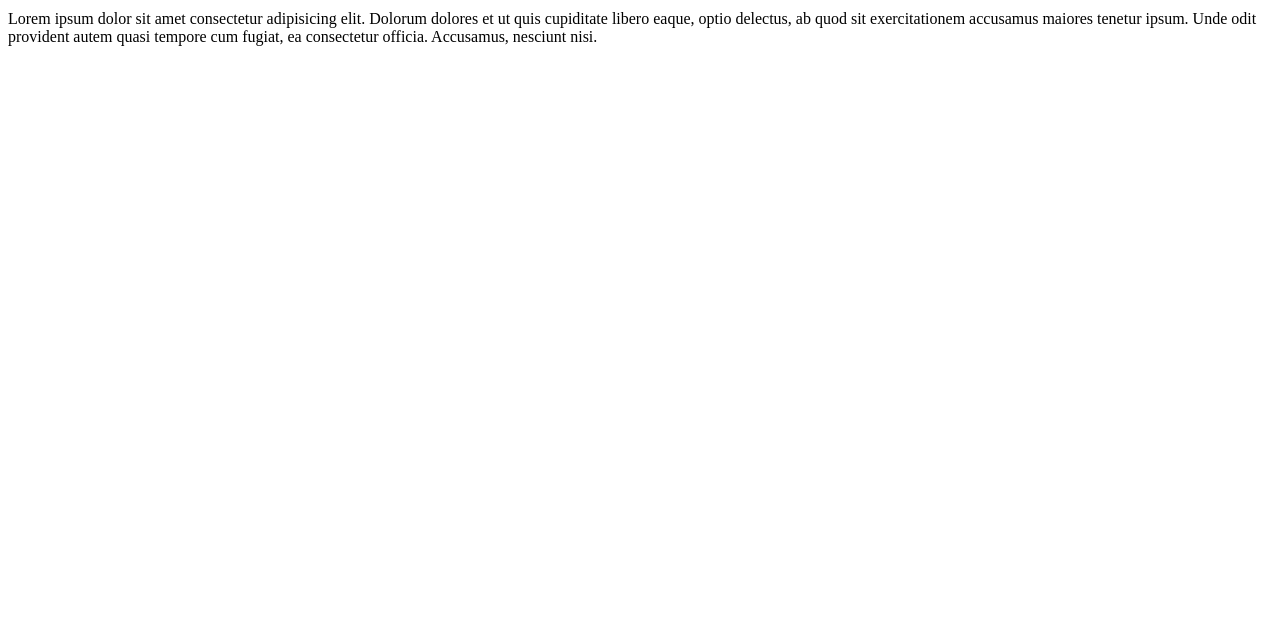
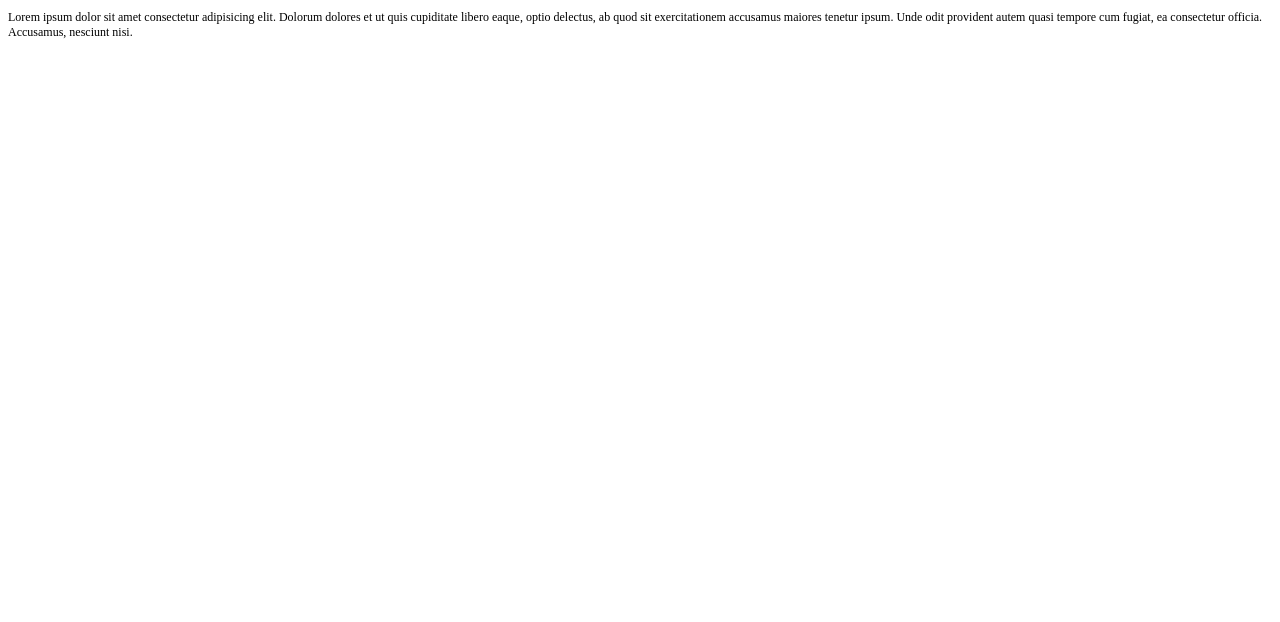
Before and after one commit to porschelo/git, a plain HTML site: page index.html in a window 1280 px wide. Shown: the part 178-800 px from the top of the page. Drawn offline with Linux system fonts and the light colour scheme.

Commit message:
add p style

```diff
--- a/style.css
+++ b/style.css
@@ -10,3 +10,7 @@ h2{
     color: #bca;
     font-size: 30px;
 }
+p{
+    color: #000;
+    font-size: 12px;
+}
```
